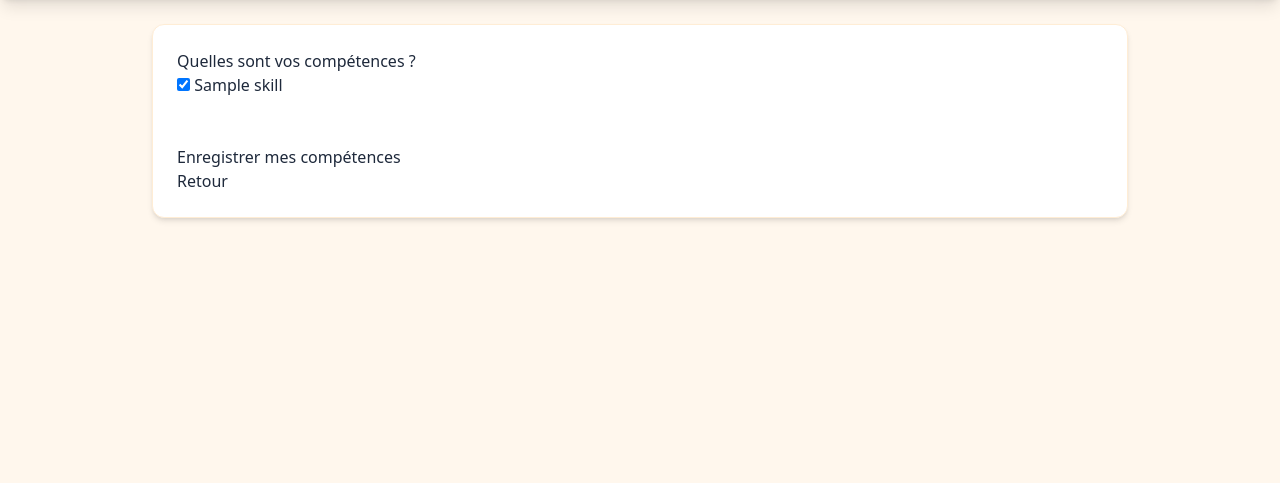
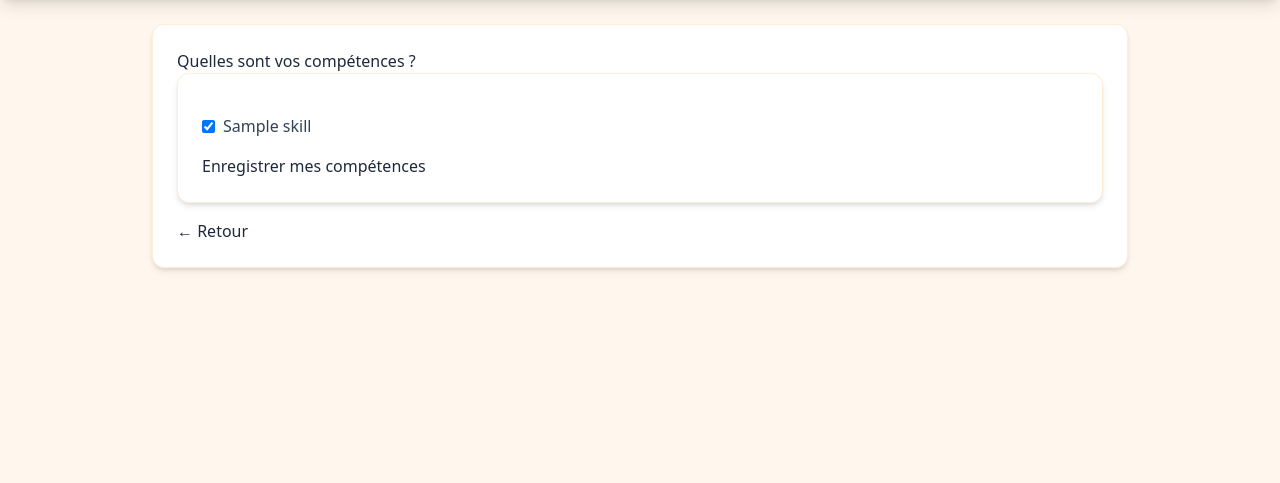
Before and after one commit to AmandineGrardLaurent/python_eval_echange_de_competences, a Django app: page /skills/my/add/ in a window 1280 px wide. Shown: the part 70-553 px from the top of the page. Run offline with Django 5.2, Linux system fonts and the light colour scheme; a user stored in the database is signed in; tables that the repository leaves empty hold one stand-in row (values such as "Sample post"); some libraries are stand-ins or nearby versions.

Commit message:
stylisation du template `my-skills-add.html` avec Tailwind

```diff
--- a/echange_de_competences/skills/templates/skills/my-skills-add.html
+++ b/echange_de_competences/skills/templates/skills/my-skills-add.html
@@ -4,14 +4,35 @@
 
 {% block content %}
 
-<h2>Quelles sont vos compétences ?</h2>
+<h2 class="h2-page">
+    Quelles sont vos compétences ?
+</h2>
 
-<form method="post">
+<form method="post" class="bg-white rounded-xl shadow-md border border-orange-100 p-6 space-y-4">
+
     {% csrf_token %}
-    {{ form.skills }}
-    <br><br>
-    <button type="submit" >Enregistrer mes compétences</button>
+
+    <div class="grid grid-cols-1 sm:grid-cols-2 md:grid-cols-3 lg:grid-cols-4 gap-3 items-center">
+        {% for checkbox in form.skills %}
+            <div class="flex items-center gap-2">
+                {{ checkbox.tag }} <!-- Case à cocher classique -->
+                <label for="{{ checkbox.id_for_label }}" class="text-slate-700 font-medium">
+                    {{ checkbox.choice_label }}
+                </label>
+            </div>
+        {% endfor %}
+    </div>
+
+    <button type="submit" class="btn-link">
+        Enregistrer mes compétences
+    </button>
+
 </form>
 
-<p><a href="{% url 'skills:my-skills' %}">Retour</a></p>
+<p class="mt-4">
+    <a href="{% url 'skills:my-skills' %}" class="btn-back">
+        ← Retour
+    </a>
+</p>
+
 {% endblock %}
```
